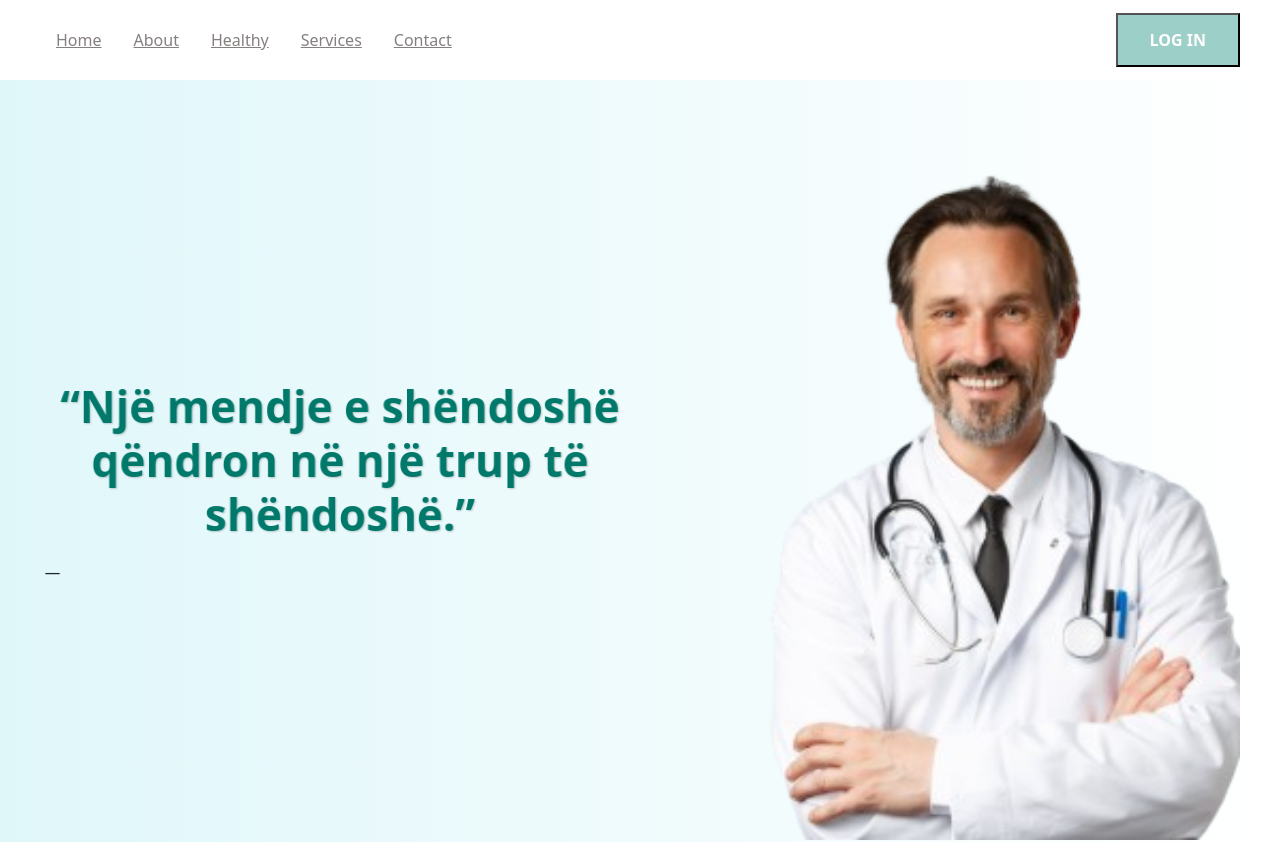
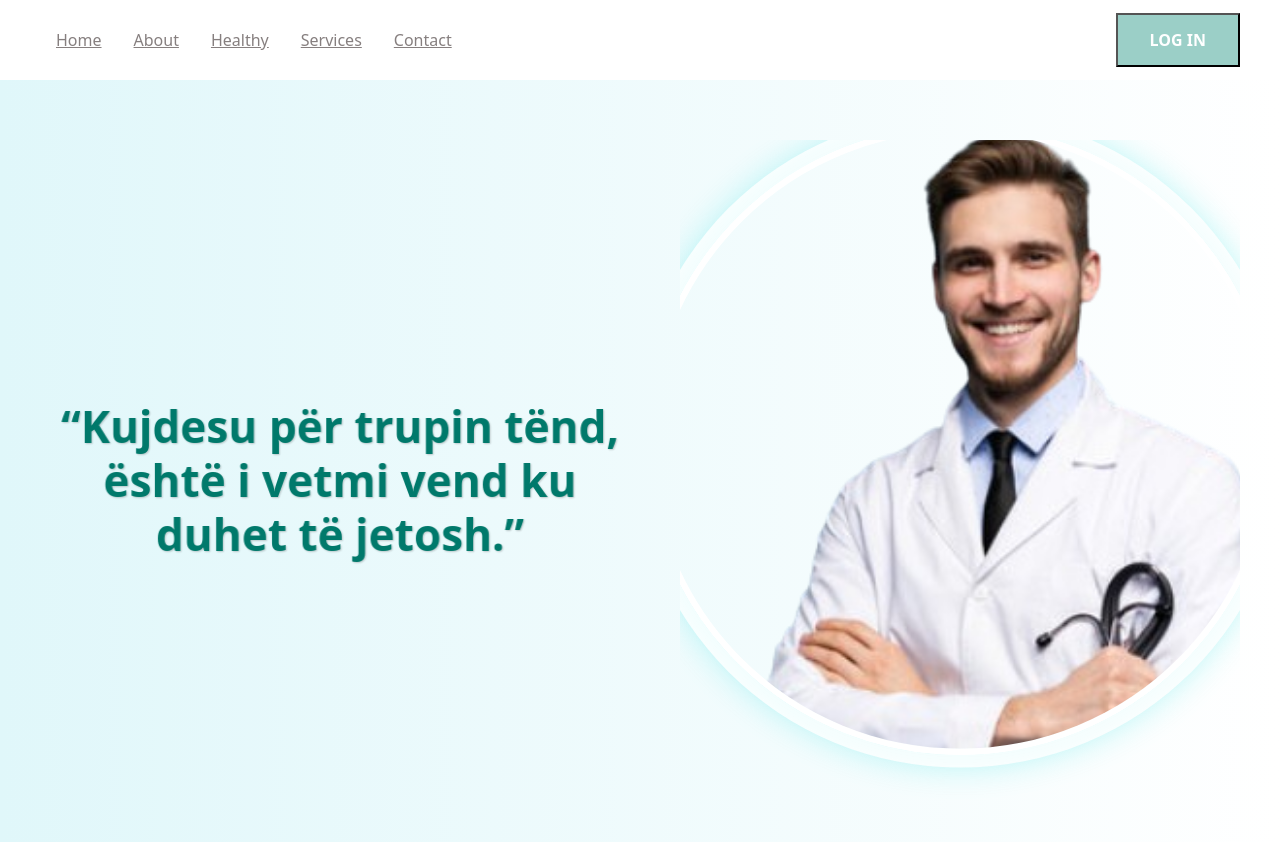
Before and after one commit to emorina1/shendeti, a React (Create React App) app: page / in a window 1280 px wide. Shown: the top 842 px of the page. Built offline with nearby package versions, Linux system fonts and the light colour scheme.

Commit message:
Home update

```diff
--- a/src/components/Home/Home.css
+++ b/src/components/Home/Home.css
@@ -1,35 +1,29 @@
 .welcome-page {
-  display: flex;
-  justify-content: center;
-  align-items: center;
+  position: relative;
+  width: 100%;
   height: 100vh;
-  background-size: cover;
-  background-position: center;
-  background-repeat: no-repeat;
-  flex-direction: column;
-  text-align: center;
-  font-family: "Arial", sans-serif;
-  animation: fadeIn 2s ease-out;
+  overflow: hidden;
 }
 
-.welcome-page h1 {
-  background: linear-gradient(to right, #0cbaba, rgb(155, 207, 199));
-  -webkit-background-clip: text; /* Nevojitet për mbështetje në disa shfletues */
-  color: transparent; /* Teksti bëhet i kalueshëm për gradientin */
-  font-size: 3.5rem;
-  font-weight: bold;
-  margin-bottom: 20px;
-  text-shadow: 1px 1px 5px rgba(0, 0, 0, 0.4);
+.welcome-video {
+  width: 100%;
+  height: 100%;
+  object-fit: cover;
+  position: absolute;
+  top: 0;
+  left: 0;
+  z-index: 0;
 }
 
-.welcome-page p {
-  background: linear-gradient(to right, #0cbaba, rgb(155, 207, 199));
-  -webkit-background-clip: text; /* Po për të mbështetur gradientin */
-  color: transparent; /* Teksti bëhet i kalueshëm për gradientin */
-  font-size: 1.5rem;
-  margin-bottom: 30px;
-  text-shadow: 1px 1px 3px rgba(0, 0, 0, 0.5);
+.welcome-text {
+  position: relative;
+  z-index: 1;
+  color: white;
+  text-align: center;
+  padding: 4rem;
+  backdrop-filter: brightness(0.8);
 }
+
 
 .home-container {
   perspective: 1000px;
@@ -77,24 +71,35 @@
 .hero-image-container {
   position: relative;
   width: 100%;
-  height: 700px; /* Siguro që ka një lartësi të përshtatshme */
+  height: 700px;
   overflow: hidden;
+  display: flex;
+  align-items: center;
+  justify-content: center;
 }
 
 .hero-image {
-  width: 100%;
-  height: 100%;
-  object-fit: cover; /* Kjo siguron që imazhi të mbulojë plotësisht hapësirën pa deformim */
+  width: 600px;
+  height: 600px;
+  object-fit: cover;
+  border-radius: 50%;
+  border: 6px solid white;
+  box-shadow:
+    0 0 0 12px rgba(255, 255, 255, 0.8), /* rreth i bardhë i jashtëm */
+    0 0 30px 10px rgba(23, 225, 225, 0.3); /* efekt ngjyrë gradient si hijë */
   position: absolute;
   top: 0;
-  left: 0;
+  left: 50%;
+  transform: translateX(-50%);
   opacity: 0;
-  transition: opacity 1s ease-in-out;
+  transition: opacity 1s ease-in-out, transform 0.3s ease-in-out;
 }
+
 
 .hero-image.visible {
   opacity: 1;
   z-index: 1;
+  transform: translateX(-50%) scale(1.05);
 }
 
 @keyframes floatIn {
--- a/src/components/Home/Home.jsx
+++ b/src/components/Home/Home.jsx
@@ -1,19 +1,16 @@
 import React, { useState, useEffect } from "react";
 import "./Home.css";
-import homeImage1 from "../../imgs/Doki3.png";
+
 import homeImage2 from "../../imgs/Doki1.png";
 import homeImage3 from "../../imgs/Doki2.png";
 
-const images = [homeImage1, homeImage2, homeImage3];
+
+const images = [ homeImage2, homeImage3];
 
 const quotes = [
-  {
-    text: "“Shëndeti është pasuria më e madhe.”"
 
-  },
   {
     text: "“Një mendje e shëndoshë qëndron në një trup të shëndoshë.”"
-
   },
   {
     text: "“Kujdesu për trupin tënd, është i vetmi vend ku duhet të jetosh.”"
@@ -27,14 +24,14 @@ const Home = () => {
   useEffect(() => {
     const timer = setTimeout(() => {
       setShowWelcomePage(false);
-    }, 3000); // 3 sekonda
+    }, 3000);
     return () => clearTimeout(timer);
   }, []);
 
   useEffect(() => {
     const interval = setInterval(() => {
       setCurrentImage((prev) => (prev + 1) % images.length);
-    }, 4000); // çdo 4 sekonda
+    }, 4000);
     return () => clearInterval(interval);
   }, []);
 
@@ -42,14 +39,26 @@ const Home = () => {
     <div id="home" className="home-container">
       {showWelcomePage ? (
         <section className="welcome-page">
-          <h1>Mirësevini në Shëndetin Tuaj!</h1>
-          <p>Ne jemi këtu për t'ju udhëzuar në rrugën drejt një jete më të shëndetshme dhe më të lumtur.</p>
+        <video
+  src="/Video.mp4"
+  autoPlay
+  muted
+  loop
+  className="welcome-video"
+/>
+
+          <div className="welcome-text">
+            <h1>Mirësevini në Shëndetin Tuaj!</h1>
+            <p>
+              Ne jemi këtu për t'ju udhëzuar në rrugën drejt një jete më të
+              shëndetshme dhe më të lumtur.
+            </p>
+          </div>
         </section>
       ) : (
         <section className="hero">
           <div className="hero-content">
             <h1 className="hero-title quote-text">{quotes[currentImage].text}</h1>
-            <p className="hero-author">— {quotes[currentImage].author}</p>
           </div>
 
           <div className="hero-image-container">
```
Also changed, not shown: 1 other file (tests, documents, lock files or other folders).
